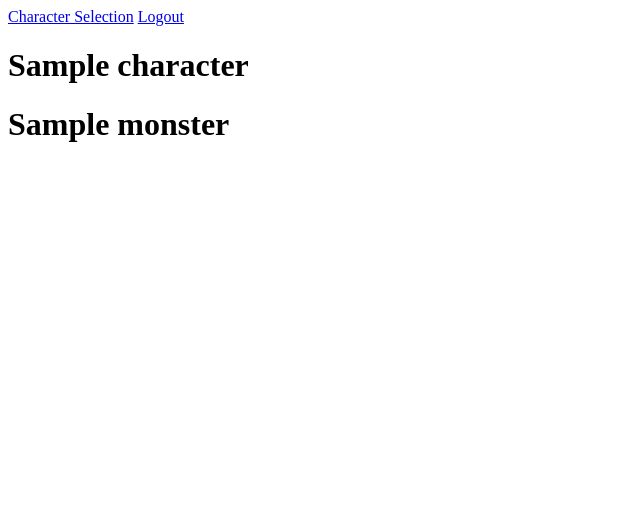
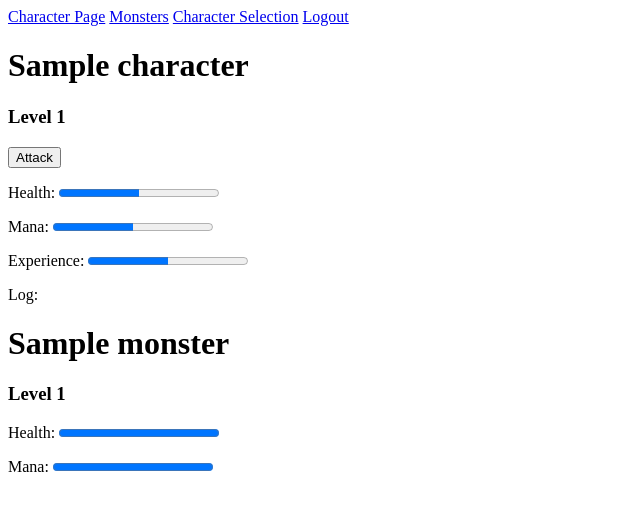
Before and after one commit to PredatorR10/Project-4-RPG, a Django app: template main_app/templates/battle.html in a window 1280 px wide. Shown: the top 511 px of the page, without its empty margins (0-640 px from the left). Run offline with Django 4.2, Linux system fonts and the light colour scheme; a user stored in the database is signed in; tables that the repository leaves empty hold one stand-in row (values such as "Sample post"); the template is opened without the code that fills it: values that come from a table or form of the project are taken from there, most other values are stand-ins (such as "Sample title", 1, 10 or a date in 2020).

Commit message:
updated character info, added damage system to battle page

```diff
--- a/main_app/models.py
+++ b/main_app/models.py
@@ -14,7 +14,6 @@ class Character(models.Model):
     charClass = models.CharField(max_length=20, choices = CLASS_CHOICES)
     level = models.IntegerField(default=1)
     exp = models.IntegerField(default=0)
-    expReq = models.IntegerField(default=1000)
     user = models.ForeignKey(User, on_delete=models.CASCADE)
 
     def __str__(self):
--- a/main_app/static/scripts/app.js
+++ b/main_app/static/scripts/app.js
@@ -8,11 +8,57 @@ const calcMana = () => {
     return ((data.level - 1) * 10 + 50)
 }
 
+const calcExpReq = () => {
+    return ((data.level - 1) * 500 + 1000)
+}
+
+const calcAttack = () => {
+    return ((data.level - 1) * 3 + 7)
+}
+
 if(data.page === "charInfo") {
     document.getElementById("health").innerText = `Health: ${calcHealth()}`
-    document.getElementById("mana").innerText = `Mana: ${calcHealth()}`
+    document.getElementById("mana").innerText = `Mana: ${calcMana()}`
+    document.getElementById("attack").innerText = `Attack: ${calcAttack()}`
     document.getElementById("exp").value = data.exp
-    document.getElementById("exp").max = data.expReq
+    document.getElementById("exp").max = calcExpReq()
+}
+
+if(data.page === "battle") {
+    const player = document.getElementById("player").innerText
+    const monster = document.getElementById("monster").innerText
+    let playerHP = calcHealth()
+    let playerMP = calcMana()
+    let playerAttack = calcAttack()
+    document.getElementById("playerHealth").max = calcHealth()
+    document.getElementById("playerMana").max = calcMana()
+    let monsterHP = document.getElementById("monsterHealth").max
+    let monsterMP = document.getElementById("monsterMana").max
+    document.getElementById("exp").value = data.exp
+    document.getElementById("exp").max = calcExpReq()
+    const log = document.getElementById("combatLog")
+
+    const refresh = () => {
+        document.getElementById("playerHealth").value = playerHP
+        document.getElementById("playerMana").value = playerMP
+        document.getElementById("monsterHealth").value = monsterHP
+        document.getElementById("monsterMana").value = monsterMP
+    }
+
+    refresh()
+
+    function attack(){
+        monsterHP -= playerAttack
+        let p = document.createElement("p")
+        log.append(`${player} attacks ${monster} and deals ${playerAttack} damage!`, p)
+        refresh()
+    }
+
+    document.getElementById("attack").addEventListener("click", function(){
+        attack()
+    })
+
+    console.log(playerHP, playerMP, monsterHP, monsterMP)
 }
 
 console.log(data)
--- a/main_app/templates/base.html
+++ b/main_app/templates/base.html
@@ -12,6 +12,7 @@
 <body>
     <nav>
         {% if user.is_authenticated %}
+            {% block addlink %}{% endblock %}
             <a href="/character_select/{{user.username}}">Character Selection</a>
             <a href="/logout">Logout</a>
         {% else %}
--- a/main_app/templates/battle.html
+++ b/main_app/templates/battle.html
@@ -1,6 +1,24 @@
 {% extends 'base.html' %}
+{% block addlink %}
+    <a href="/{{character.name}}">Character Page</a>
+    <a href="/{{character.name}}/monster_list">Monsters</a>
+{% endblock %}
 {% block content %}
     <div style="display: none" id="jsonData" data-json="{{data}}"></div>
-    <h1>{{character.name}}</h1>
-    <h1>{{monster.name}}</h1>
+
+    <h1 id="player">{{character.name}}</h1>
+    <h3>Level {{character.level}}</h3>
+    <button id="attack">Attack</button>
+    <p>Health: <progress id="playerHealth" value="50" max="100"></progress></p>
+    <p>Mana: <progress id="playerMana" value="50" max="100"></progress></p>
+    <p>Experience: <progress id="exp" value="50" max="100"></progress></p>
+
+    <div id="combatLog">
+        <p>Log:</p>
+    </div>
+
+    <h1 id="monster">{{monster.name}}</h1>
+    <h3>Level {{monster.level}}</h3>
+    <p>Health: <progress id="monsterHealth" value="{{monster.health}}" max="{{monster.health}}"></progress></p>
+    <p>Mana: <progress id="monsterMana" value="{{monster.mana}}" max="{{monster.mana}}"></progress></p>
 {% endblock %}
--- a/main_app/templates/character_info.html
+++ b/main_app/templates/character_info.html
@@ -1,5 +1,8 @@
 {% extends 'base.html' %}
-
+{% block addlink %}
+    <a href="/{{character.name}}">Character Page</a>
+    <a href="/{{character.name}}/monster_list">Monsters</a>
+{% endblock %}
 {% block content %}
     <div style="display: none" id="jsonData" data-json="{{data}}"></div>
     <h1>{{character.name}}</h1>
@@ -7,4 +10,5 @@
     <p>Experience: <progress id="exp" value="50" max="100"></progress></p>
     <h3 id="health">Health: </h3>
     <h3 id="mana">Mana: </h3>
+    <h3 id="attack">Attack: </h3>
 {% endblock %}
--- a/main_app/templates/monster_list.html
+++ b/main_app/templates/monster_list.html
@@ -1,8 +1,13 @@
 {% extends 'base.html' %}
+{% block addlink %}
+    <a href="/{{character.name}}">Character Page</a>
+    <a href="/{{character.name}}/monster_list">Monsters</a>
+{% endblock %}
 {% block content %}
     <h1>{{character.name}}</h1>
     <h1>Monsters</h1>
     {% for monster in monsters %}
         <h3>{{monster.name}}</h3>
+        <a href="/{{character.name}}/battle/{{monster.name}}">Battle</a>
     {% endfor %}
 {% endblock %}
--- a/main_app/views.py
+++ b/main_app/views.py
@@ -76,7 +76,6 @@ def charInfo(request, charname):
         "page": "charInfo",
         "level": character.level,
         "exp": character.exp,
-        "expReq": character.expReq
     })
     return render(request, 'character_info.html', {'character': character, 'data': data})
 
@@ -92,6 +91,7 @@ def battle(request, charname, monstername):
     monster = Monster.objects.get(name=monstername)
     data = dumps({
         "page": "battle",
-        "characterName": character.name
+        "level": character.level,
+        "exp": character.exp,
     })
     return render(request, 'battle.html', {'character': character, 'monster': monster, 'data': data})
```
